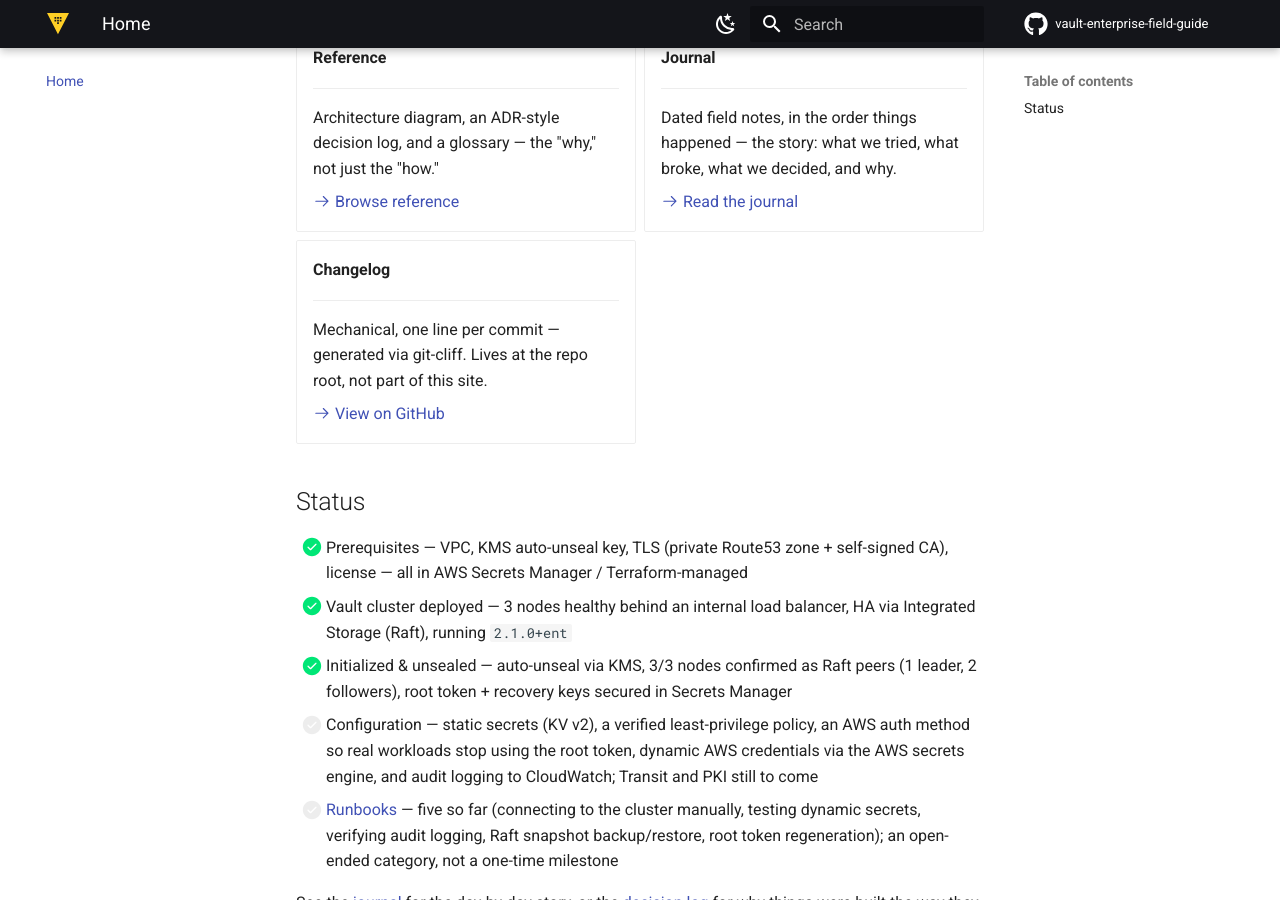
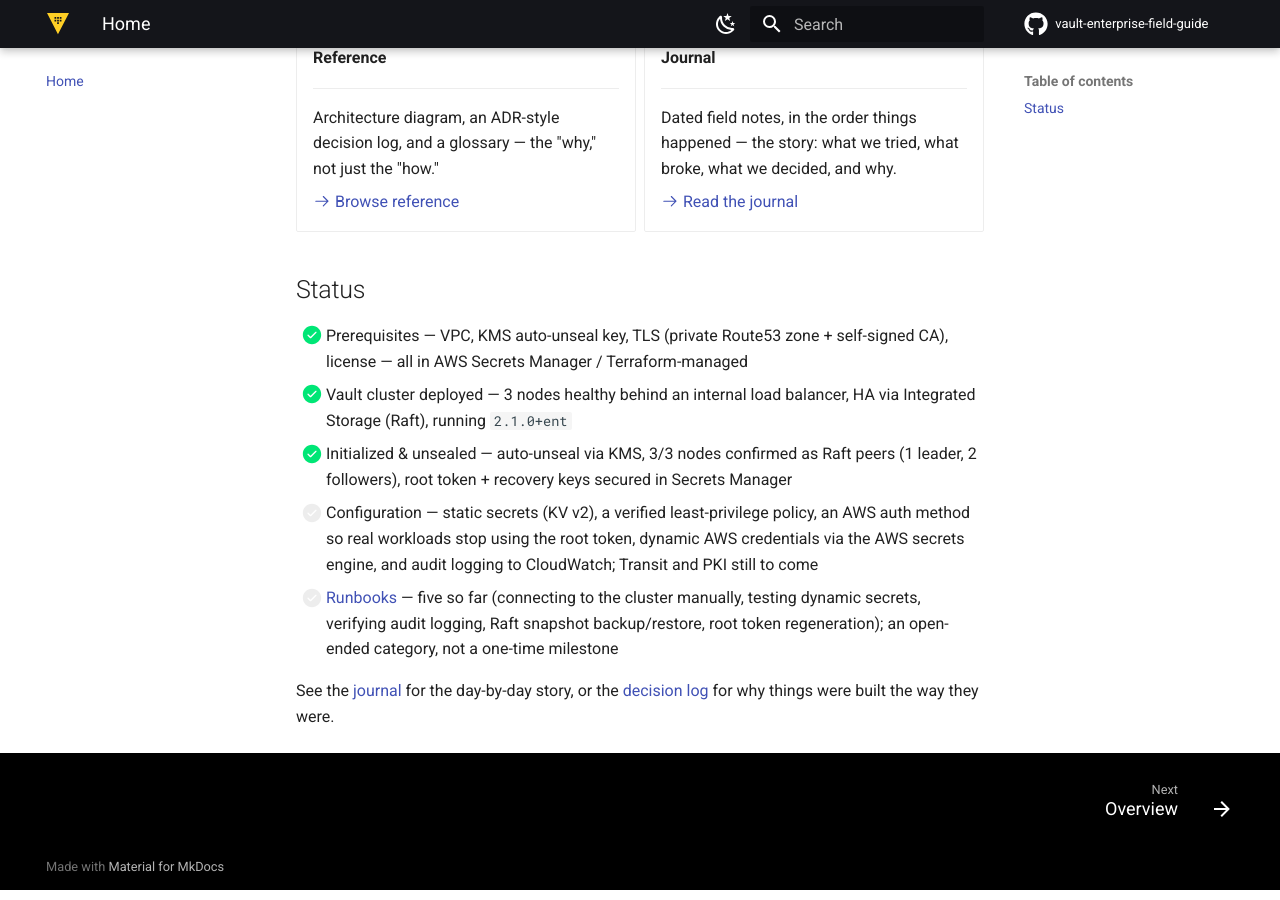
Before and after one commit to markcarriedo/vault-enterprise-field-guide, an MkDocs documentation site: the page built from docs/index.md, in a window 1280 px wide and 900 px high, scrolled down 530 px. Built offline with MkDocs 1.6.1 and Material for MkDocs 9.7.7, drawn with Linux system fonts in a browser that asks for light colours; comment, search, counter and statistics services are not loaded.

Commit message:
docs: drop the Changelog card from the front page
Keeps CHANGELOG.md itself and the git-cliff generation - just not
surfaced as a front-page nav card anymore.

Claude-Session: https://claude.ai/code/session_01W8wX9ho5zsL4nSkjw8ZJSM

```diff
--- a/docs/index.md
+++ b/docs/index.md
@@ -41,15 +41,6 @@ on AWS EC2 — written as we go, gotchas and dead ends included, not cleaned up
 
     [:octicons-arrow-right-24: Read the journal](journal/index.md)
 
--   __Changelog__
-
-    ---
-
-    Mechanical, one line per commit — generated via git-cliff. Lives at the repo root, not
-    part of this site.
-
-    [:octicons-arrow-right-24: View on GitHub](https://github.com/markcarriedo/vault-enterprise-field-guide/blob/main/CHANGELOG.md)
-
 </div>
 
 ## Status
```
Also changed, not shown: CHANGELOG.md (+7 -0 lines).
